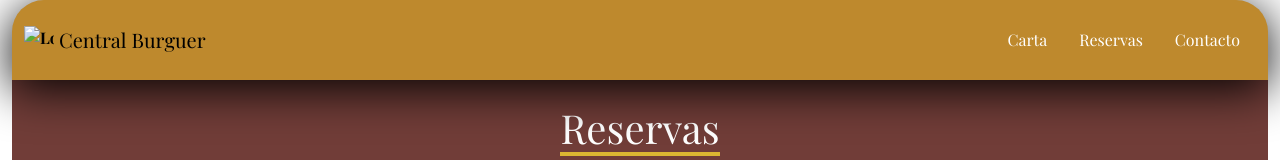
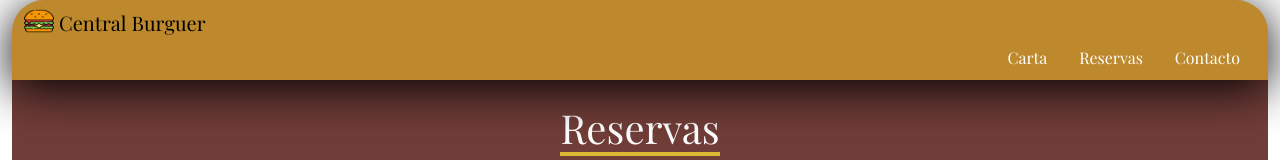
Before and after one commit to DavidTL95/Restaurante-Responsive, a plain HTML site: page pages/reservas.html in a window 1280 px wide. Shown: the top 160 px of the page. Drawn offline with nearby package versions, Linux system fonts and the light colour scheme.

Commit message:
Creación carpeta pages + organización estructura

```diff
--- a/pages/reservas.html
+++ b/pages/reservas.html
@@ -20,12 +20,12 @@
 
         <nav class="navbar header">
             <div class="container-fluid">
-                <div class="col">
+                <div class="col-12">
                     <a class="navbar-brand" href="#">
-                        <img src="./img/Logo.png" alt="Logo" width="30" height="24" class="d-inline-block align-text-top fw-bold"> Central Burguer
+                        <img src="../img/Logo.png" alt="Logo" width="30" height="24" class="d-inline-block align-text-top fw-bold"> Central Burguer
                     </a>
                 </div>
-                <div class="col d-flex justify-content-end menuNavbar">
+                <div class="col-12 d-flex justify-content-end menuNavbar">
                     <ul class="nav">
                         <li class="nav-item">
                           <a class="nav-link active" aria-current="page" href="../index.html">Carta</a>
```
Also changed, not shown: pages/contacto.html (+1 -1 lines).
